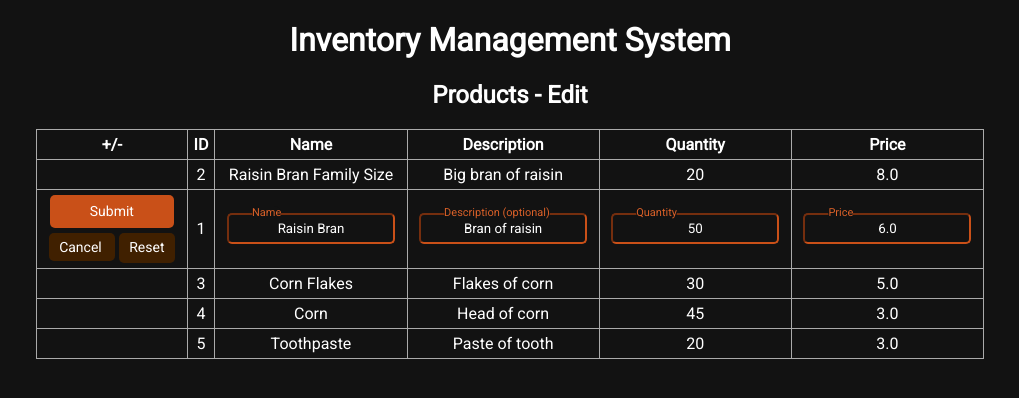
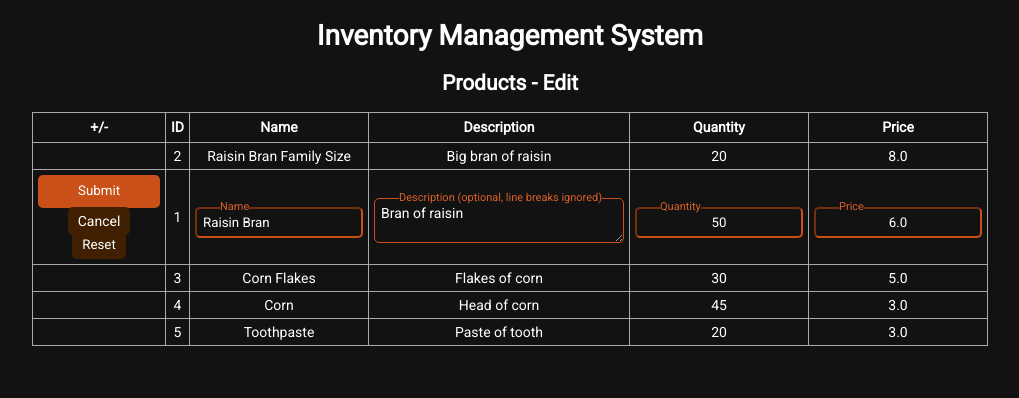
Before and after one commit to holychowders/inventory_management_system, a Flask app: page /products/edit/1 in a window 1280 px wide. Shown: the top 398 px of the page, without its empty margins (130-1149 px from the left). Run offline with Flask 3, Linux system fonts and the light colour scheme; data comes from the database, SQL or seed files in the repository; parts of the project's set-up code (start-up, migrations or seed data) failed here and were passed over.

Commit message:
Make description field of product edit page resizable
Turn it into a <textarea> instead of <input type=text>

```diff
--- a/static/css/main.css
+++ b/static/css/main.css
@@ -4,6 +4,10 @@
   text-align: center;
   box-sizing: border-box;
   font-family: "Roboto";
+}
+
+body {
+  font-size: 14px;
 }
 
 input:focus {
@@ -18,6 +22,28 @@ input[type="number"]::-webkit-outer-spin-button {
 input[type="number"] {
   /* Remove spinner from number input fields */
   -moz-appearance: textfield;
+}
+
+input[type="text"] {
+  text-align: left;
+}
+
+textarea {
+  font-size: 14px;
+  text-align: left;
+  overflow: hidden;
+  width: 250px;
+  height: 45px;
+  min-width: 250px;
+  min-height: 45px;
+  max-height: 150px;
+  max-width: 250px;
+  border-color: #c95018;
+  border-radius: 5px;
+  padding: 6px;
+}
+textarea:focus {
+  outline: 0 solid #d96028;
 }
 
 a {
@@ -50,7 +76,6 @@ td {
 }
 
 .button {
-  font-size: 14px;
   margin: auto;
   background: #c95018;
   border-radius: 40px;
@@ -88,6 +113,7 @@ td {
 }
 
 .products-entry-column-edit-group {
+  margin-top: 10px;
   position: relative;
   display: inline-block;
 }
@@ -109,6 +135,9 @@ td {
   left: 25px;
   top: -7px;
   font-size: 11px;
+}
+.products-entry-column-edit-label-description {
+  top: -17px;
 }
 
 .product-edit-submit-button {
--- a/templates/products/edit.html
+++ b/templates/products/edit.html
@@ -60,20 +60,17 @@
         <td>
           <div class="products-entry-column-edit-group">
             <label
-              class="products-entry-column-edit-label"
+              class="products-entry-column-edit-label products-entry-column-edit-label-description"
               for="products-entry-column-edit-description"
-              >Description (optional)</label
+              >Description (optional, line breaks ignored)</label
             >
-            <input
+            <textarea
               id="products-entry-column-edit-description"
-              class="products-entry-column-edit-input"
               name="description"
-              placeholder=""
-              type="text"
-              title="No leading or trailing whitespace"
-              pattern="^[^\s].+[^\s]$"
-              value="{{ product.description }}"
-            />
+              title="Line breaks ignored"
+            >
+{{ product.description }}</textarea
+            >
           </div>
         </td>
         <td>
```
